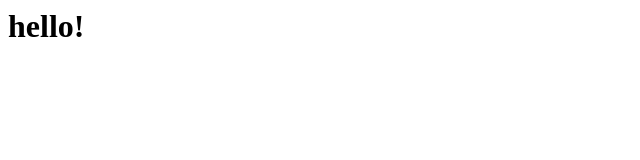
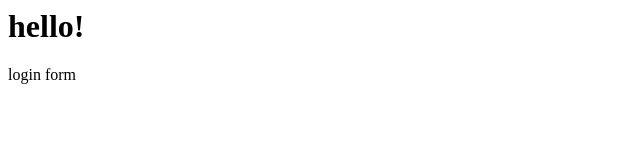
Before and after one commit to lavonus/demo-repo3, a plain HTML site: page index.html in a window 1280 px wide. Shown: the full height of the page, 0-640 px from the left. Drawn offline with Linux system fonts and the light colour scheme.

Commit message:
new login file

```diff
--- a/index.html
+++ b/index.html
@@ -1,3 +1,4 @@
 <html>
     <h1>hello!</h1>
+    <div>login form</div>
 </html>
```
Also changed, not shown: loggin.html (added, +1 -0 lines).
